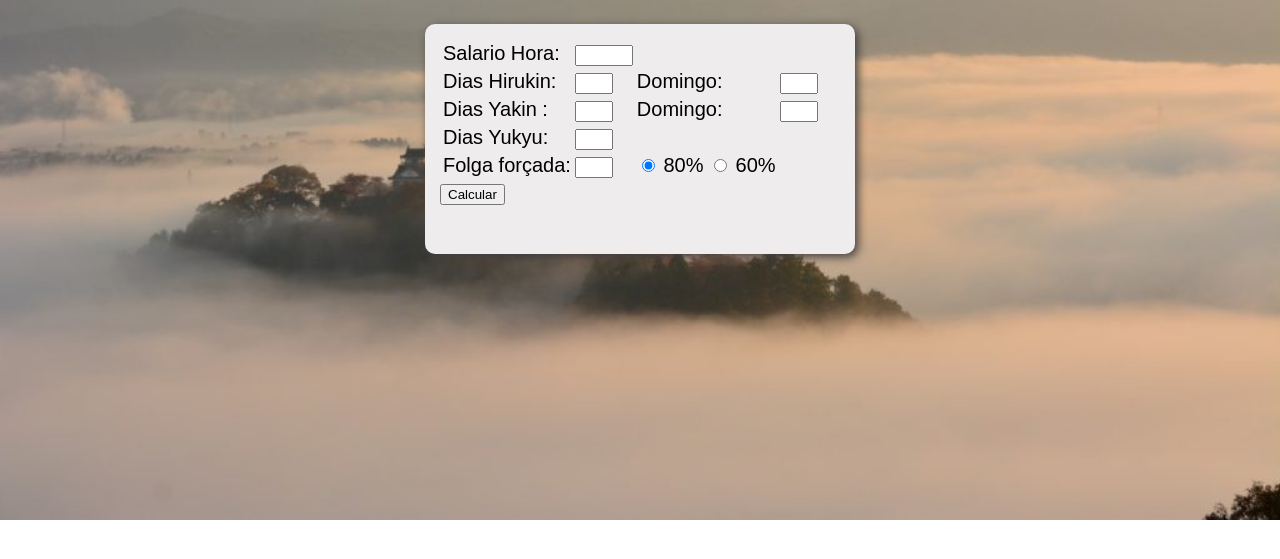
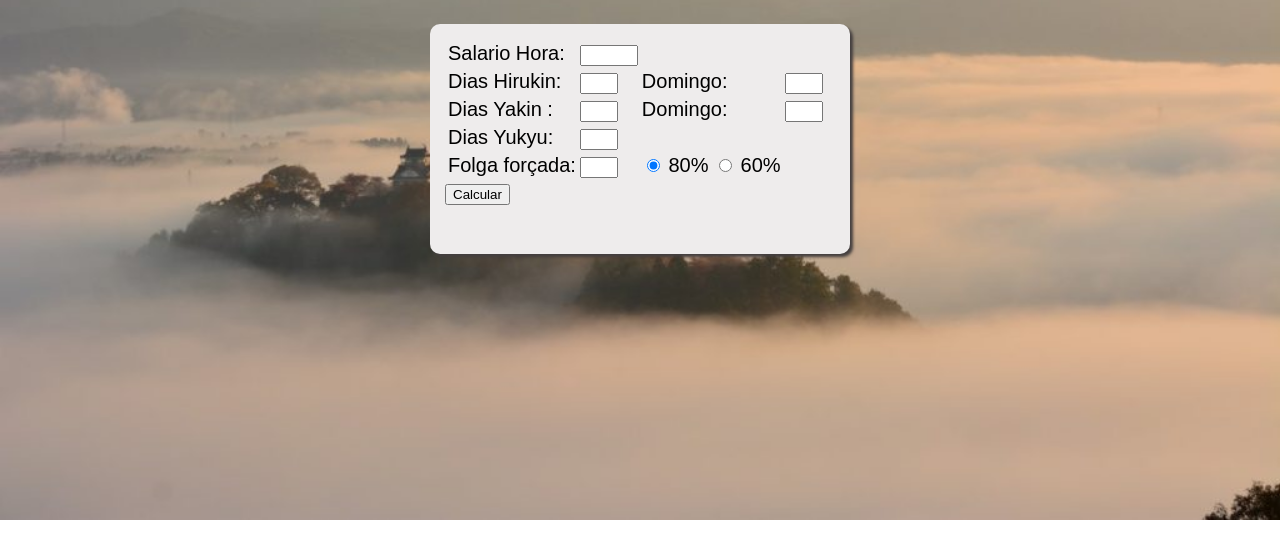
Before and after one commit to BeneditoLT/salariofukui, a plain HTML site: page index.html in a window 1280 px wide. Shown: the part 75-634 px from the top of the page. Drawn offline with Linux system fonts and the light colour scheme.

Commit message:
Add files via upload

```diff
--- a/style.css
+++ b/style.css
@@ -22,9 +22,9 @@ body {
         background: rgb(238, 236, 236);
         border-radius: 10px;
         padding: 15px;
-        width: 400px;
+        width: 390px;
         margin: auto;
-        box-shadow: 3px 3px 10px rgb(68, 63, 63);
+        box-shadow: 3px 3px 3px rgb(68, 63, 63);
 
 
     }
```
